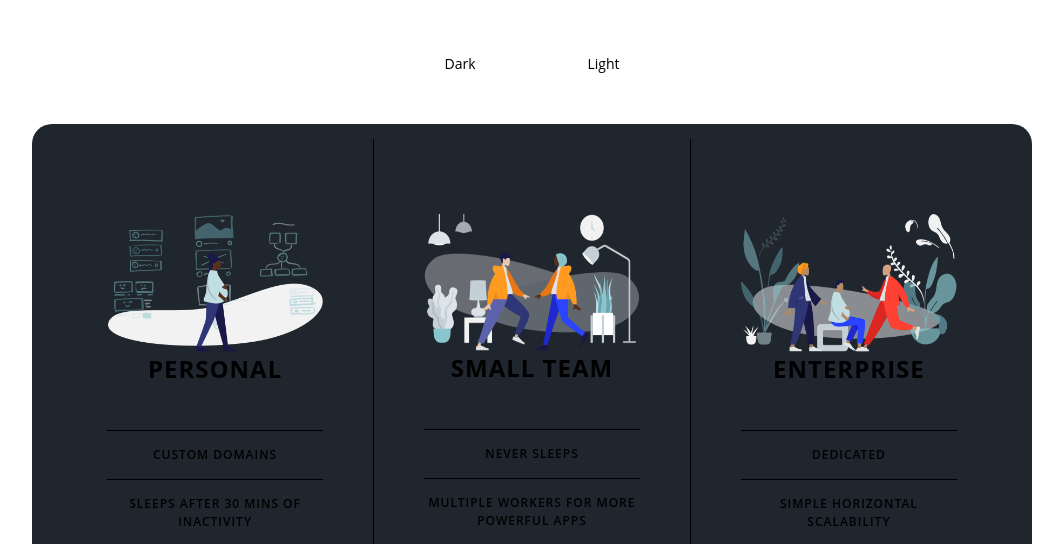
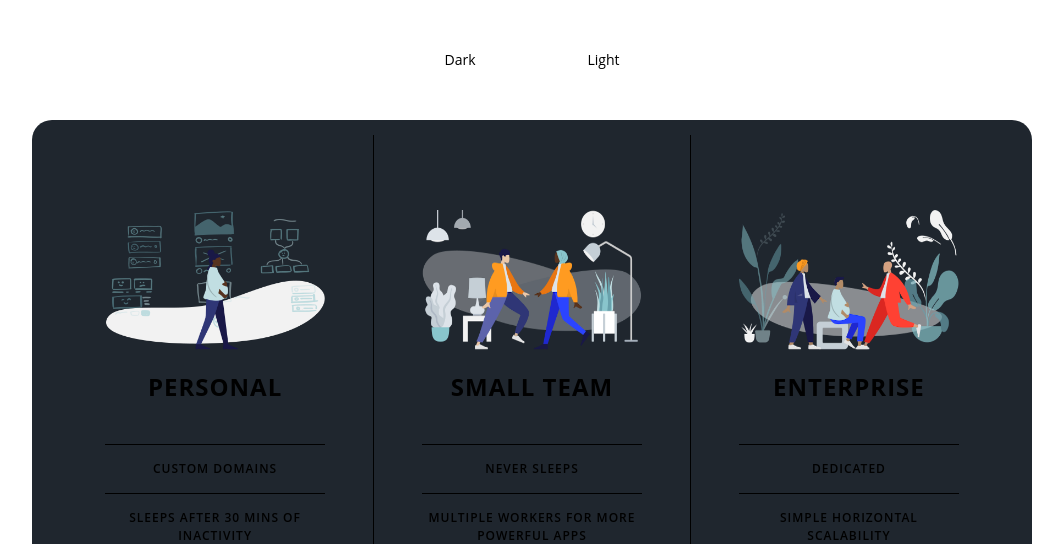
Before and after one commit to JacyF/buy-site, a plain HTML site: page index.html in a window 1280 px wide. Shown: the top 544 px of the page, without its empty margins (108-1171 px from the left). Drawn offline with Linux system fonts and the light colour scheme.

Commit message:
solving errors

```diff
--- a/style/style.css
+++ b/style/style.css
@@ -7,6 +7,7 @@
     min-block-size: 100vh;
     background-color: var(--bg-color, hsl(210, 16%, 12%));
     font-family: "Open Sans", sans-serif;
+    line-height: 1
 }
 
 
@@ -61,8 +62,9 @@
     display: flex;
     flex-direction: column;
     gap: 20px;
-    max-inline-size: 1000px;
-    padding: 25px 50px;
+    max-inline-size: 960px;
+    padding: 25px 48px;
+    /* padding: 10px 15px; */
     inline-size: 100%;
 }
 
@@ -72,7 +74,7 @@
 }
 .plan-block {
 
-    max-inline-size: 1000px;
+    max-inline-size: 960px;
     margin: 50px 0 25px;
     display: grid;
     text-align: center;
@@ -89,6 +91,7 @@ img {
     /* aspect-ratio: 1 /1 ; */
     object-fit: contain;
     object-position: center;
+    margin-block-end: 25px;
 }
 
 .plan-title {
@@ -144,7 +147,7 @@ img {
 }
 
 
-@media (max-width : 882px) {
+@media (max-width : 900px) {
     .page {
         background-color: var(--main-bg-color, hsl(210, 20%, 15%));
         gap: 0;
```
